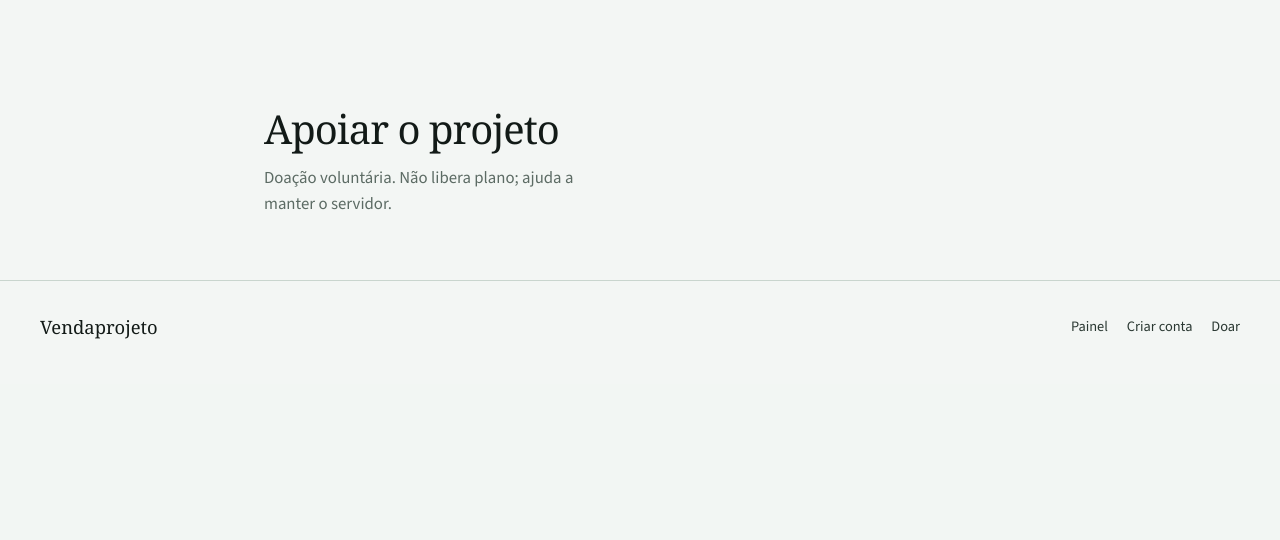
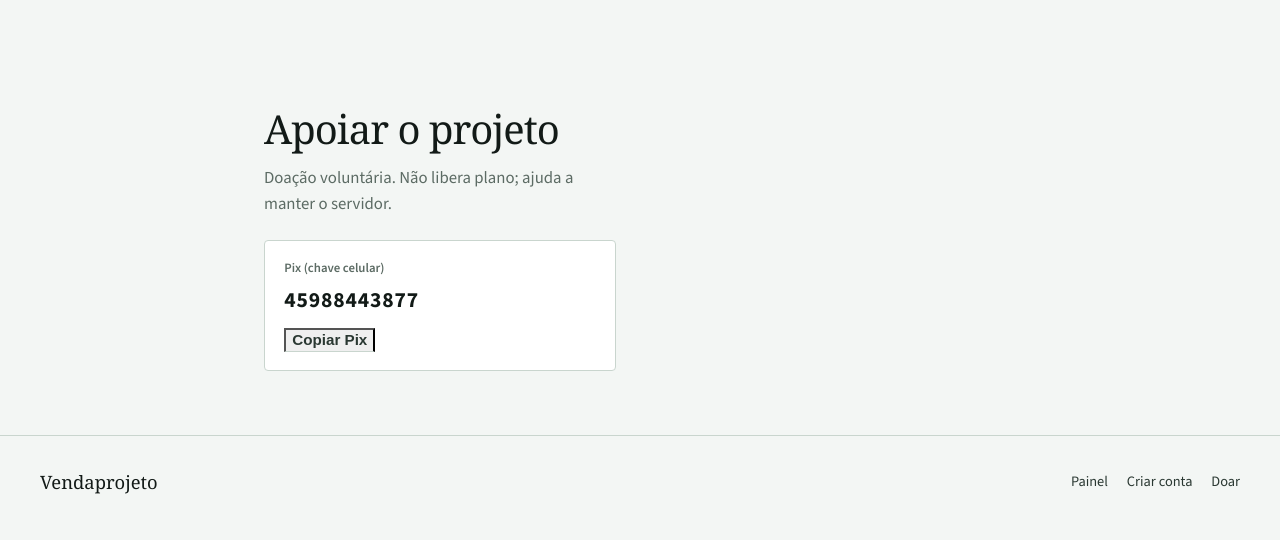
Before and after one commit to Tiagokochem/vendaprojeto, a FastAPI app: template apps/panel/app/templates/pages/landing.html in a window 1280 px wide. Shown: the part 2204-2744 px from the top of the page. Before the commit the page ends 2543 px from the top, so only its background shows below. Run offline with FastAPI, Linux system fonts and the light colour scheme; the template is opened without the code that fills it, so the values that code supplies are empty; some web fonts are replaced.

Commit message:
Mostra chave Pix na landing e no plano para doação.
Co-authored-by: Cursor <cursoragent@cursor.com>

```diff
--- a/apps/panel/app/static/css/landing.css
+++ b/apps/panel/app/static/css/landing.css
@@ -519,6 +519,30 @@ a {
 }
 
 /* Donate */
+.lp-pix {
+  margin-top: 1.5rem;
+  padding: 1.1rem 1.2rem;
+  border: 1px solid var(--line);
+  border-radius: 0.25rem;
+  background: var(--white);
+  max-width: 22rem;
+}
+
+.lp-pix-label {
+  margin: 0;
+  font-size: 0.8rem;
+  font-weight: 600;
+  color: var(--muted);
+}
+
+.lp-pix-key {
+  margin: 0.4rem 0 0.75rem;
+  font-size: 1.35rem;
+  font-weight: 700;
+  letter-spacing: 0.04em;
+  font-variant-numeric: tabular-nums;
+}
+
 .lp-donate {
   margin-top: 1.5rem;
   display: flex;
--- a/apps/panel/app/templates/pages/landing.html
+++ b/apps/panel/app/templates/pages/landing.html
@@ -116,15 +116,20 @@
     {% elif doar == 'pendente' %}
     <p class="lp-flash">Pagamento pendente. Obrigado mesmo assim.</p>
     {% elif doar == 'indisponivel' or doar == 'erro' %}
-    <p class="lp-flash">Doação indisponível no momento.</p>
+    <p class="lp-flash">Doação indisponível no momento. Use o Pix abaixo.</p>
     {% endif %}
+    <div class="lp-pix">
+      <p class="lp-pix-label">Pix (chave celular)</p>
+      <p class="lp-pix-key" id="pix-key">45988443877</p>
+      <button type="button" class="lp-btn-ghost" id="pix-copy">Copiar Pix</button>
+    </div>
     {% if donation_url or mp_configured %}
     <form method="post" action="/doar" class="lp-donate">
       <label>
         Valor R$
         <input type="number" name="amount" min="1" value="10" />
       </label>
-      <button type="submit" class="lp-btn-primary">Doar</button>
+      <button type="submit" class="lp-btn-primary">Doar no Mercado Pago</button>
     </form>
     {% endif %}
   </section>
@@ -137,5 +142,21 @@
       <a href="/#doar">Doar</a>
     </p>
   </footer>
+  <script>
+  (function () {
+    var btn = document.getElementById("pix-copy");
+    var key = document.getElementById("pix-key");
+    if (!btn || !key) return;
+    btn.addEventListener("click", function () {
+      var t = key.textContent.trim();
+      if (navigator.clipboard && navigator.clipboard.writeText) {
+        navigator.clipboard.writeText(t).then(function () {
+          btn.textContent = "Copiado";
+          setTimeout(function () { btn.textContent = "Copiar Pix"; }, 1600);
+        });
+      }
+    });
+  })();
+  </script>
 </body>
 </html>
```
Also changed, not shown: apps/panel/app/templates/pages/billing.html (+23 -2 lines).
